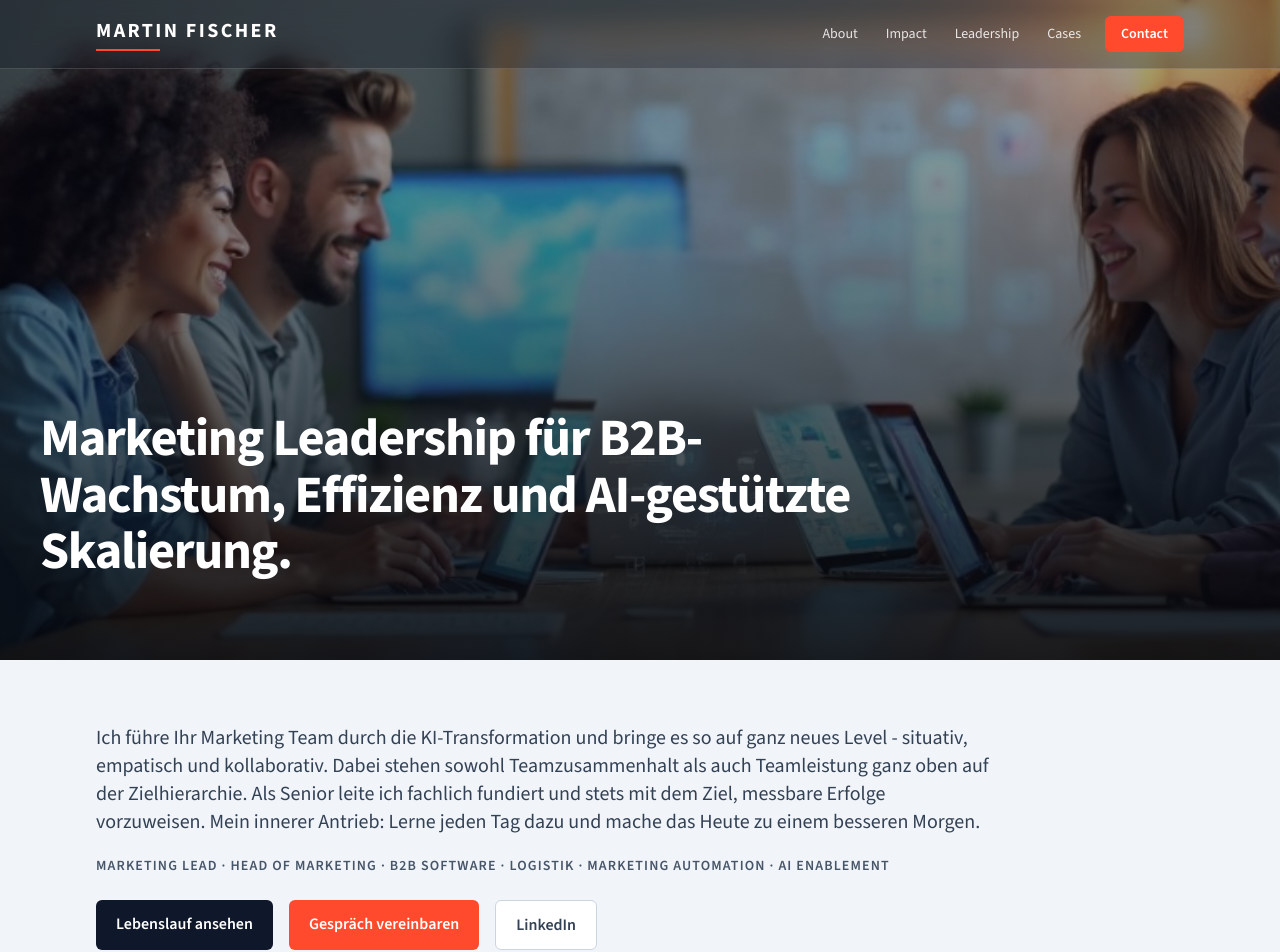
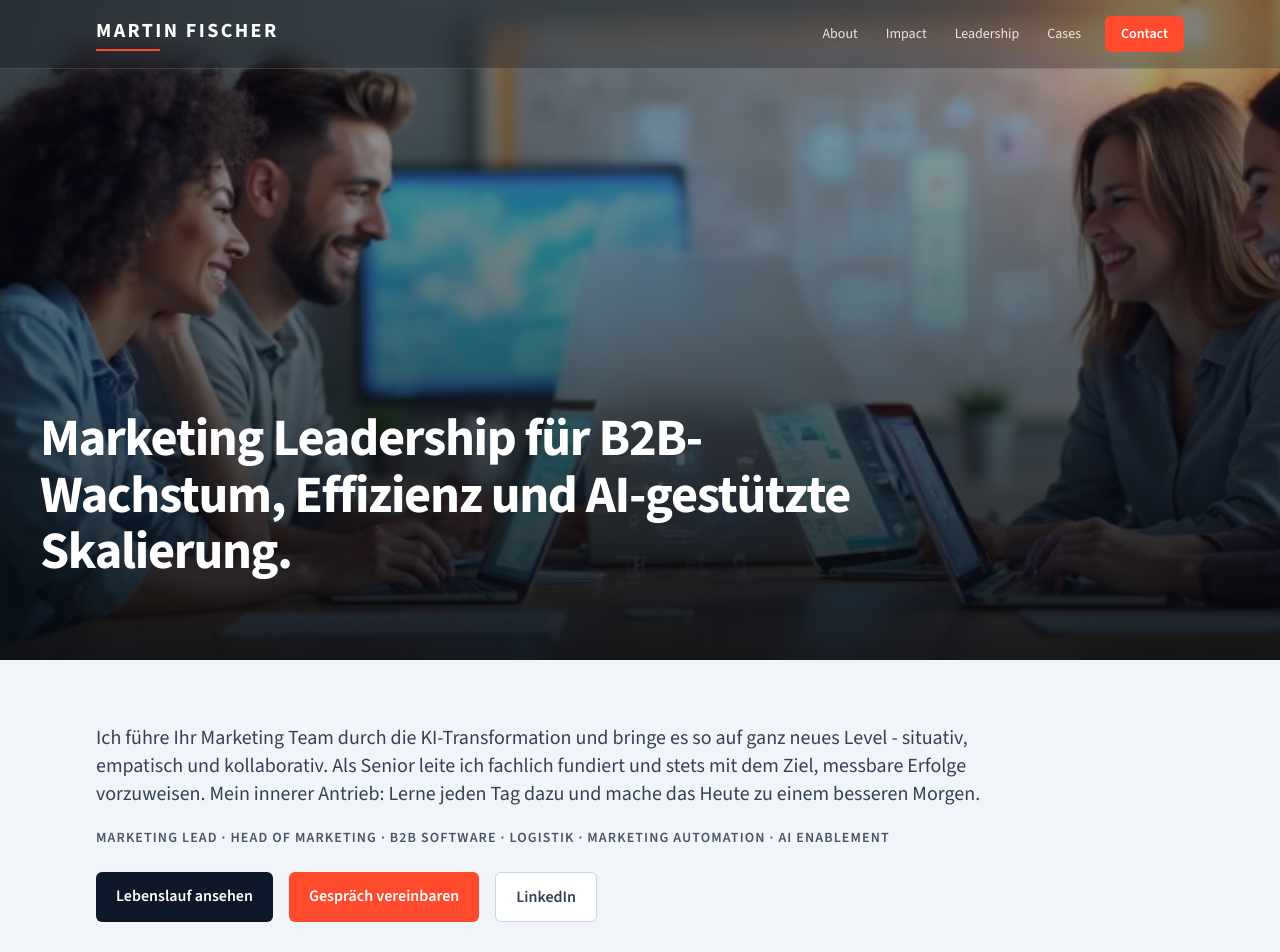
Before and after one commit to martinfischer42/Beyond_cv, a React (Vite) app: page / in a window 1280 px wide. Shown: the top 952 px of the page. Built offline with nearby package versions, Linux system fonts and the light colour scheme.

Commit message:
Update HomePage.tsx

```diff
--- a/src/pages/HomePage.tsx
+++ b/src/pages/HomePage.tsx
@@ -46,8 +46,8 @@ export default function HomePage() {
       <section className="mx-auto w-full max-w-content px-5 py-2 md:px-8 md:py-4">
         <p className="max-w-4xl text-base leading-relaxed text-slate-700 md:text-xl">
           Ich führe Ihr Marketing Team durch die KI-Transformation und bringe es so auf ganz neues Level - situativ, empatisch und kollaborativ.
-          Dabei stehen sowohl Teamzusammenhalt als auch Teamleistung ganz oben auf der Zielhierarchie.
-          Als Senior leite ich fachlich fundiert und stets mit dem Ziel, messbare Erfolge vorzuweisen. Mein innerer Antrieb: Lerne jeden Tag dazu und mache das Heute zu einem besseren Morgen.
+          Als Senior leite ich fachlich fundiert und stets mit dem Ziel, messbare Erfolge vorzuweisen.
+          Mein innerer Antrieb: Lerne jeden Tag dazu und mache das Heute zu einem besseren Morgen.
         </p>
 
         <p className="mt-5 text-xs font-semibold uppercase tracking-[0.08em] text-slate-600 md:text-sm">
```
